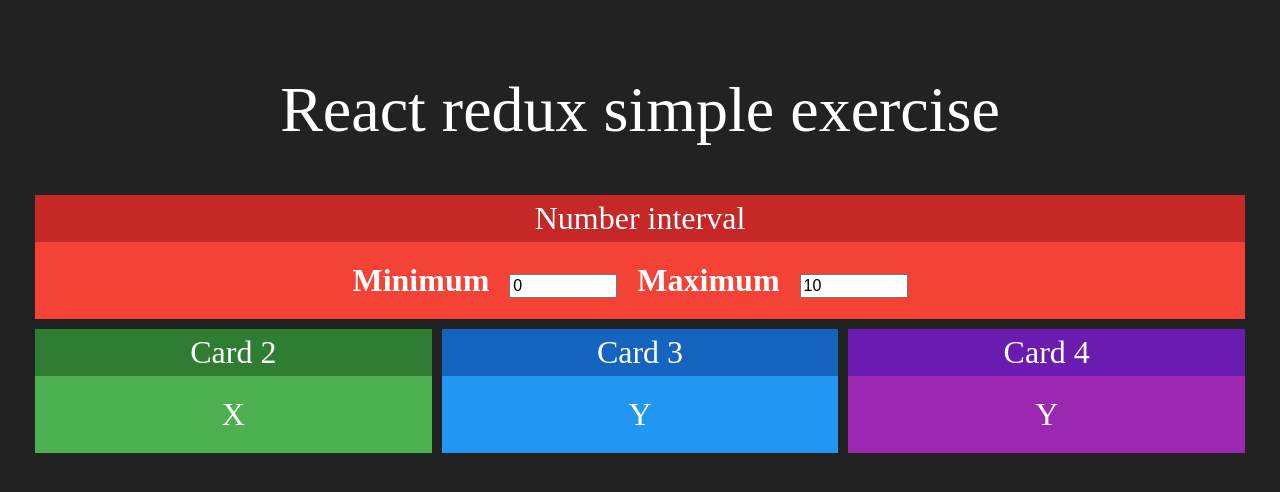
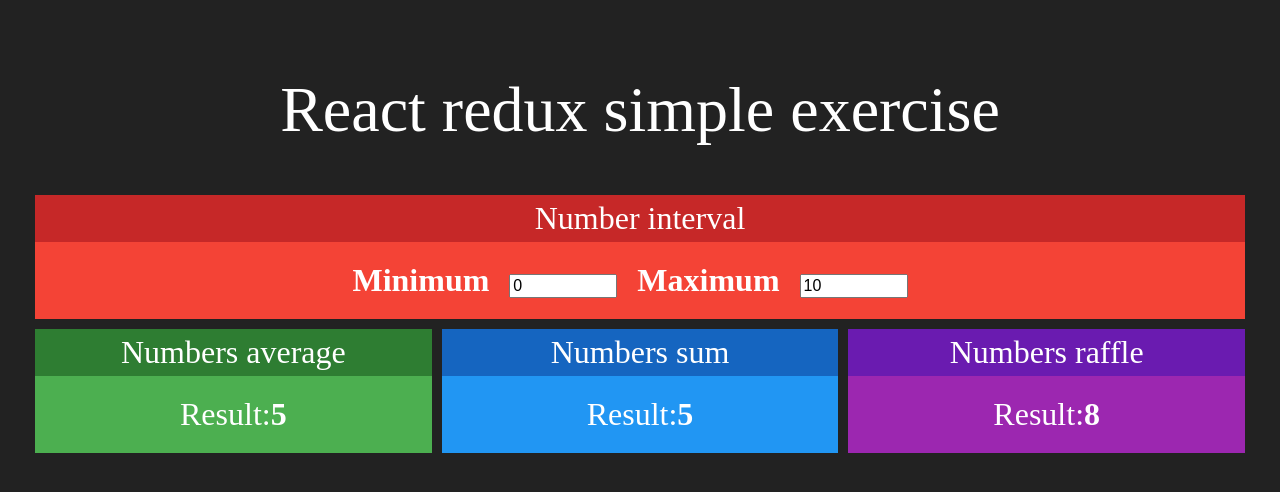
Before and after one commit to LeandroRezendeCoutinho/redux-simple, a React (Create React App) app: page / in a window 1280 px wide. Shown: the top 492 px of the page. Built offline with nearby package versions, Linux system fonts and the light colour scheme.

Commit message:
add: other components based on card component

```diff
--- a/src/App.js
+++ b/src/App.js
@@ -1,18 +1,20 @@
 import './App.css';
-import Card from "./components/Card";
 import Interval from "./components/Interval";
+import Average from "./components/Average";
+import Sum from "./components/Sum";
+import Raffle from "./components/Raffle";
 
 function App() {
   return (
     <div className="App">
       <h1>React redux simple exercise</h1>
       <div className='line'>
-        <Interval title='Number interval'></Interval>
+        <Interval></Interval>
       </div>
       <div className='line'>
-        <Card title="Card 2" green>X</Card>
-        <Card title="Card 3" blue>Y</Card>
-        <Card title="Card 4" purple>Y</Card>
+        <Average></Average>
+        <Sum></Sum>
+        <Raffle></Raffle>
       </div>
     </div>
   );
--- /dev/null
+++ b/src/components/Average.jsx
@@ -0,0 +1,17 @@
+import "./Interval.css"
+import React from "react"
+import Card from "./Card";
+
+// eslint-disable-next-line import/no-anonymous-default-export
+export default props => {
+  return (
+    <Card title='Numbers average' green>
+      <div>
+        <span>
+          <span>Result:</span>
+          <strong>5</strong>
+        </span>
+      </div>
+    </Card>
+  )
+}
--- /dev/null
+++ b/src/components/Raffle.jsx
@@ -0,0 +1,17 @@
+import "./Interval.css"
+import React from "react"
+import Card from "./Card";
+
+// eslint-disable-next-line import/no-anonymous-default-export
+export default props => {
+  return (
+    <Card title='Numbers raffle' purple>
+      <div>
+        <span>
+          <span>Result:</span>
+          <strong>8</strong>
+        </span>
+      </div>
+    </Card>
+  )
+}
--- /dev/null
+++ b/src/components/Sum.jsx
@@ -0,0 +1,17 @@
+import "./Interval.css"
+import React from "react"
+import Card from "./Card";
+
+// eslint-disable-next-line import/no-anonymous-default-export
+export default props => {
+  return (
+    <Card title='Numbers sum' blue>
+      <div>
+        <span>
+          <span>Result:</span>
+          <strong>5</strong>
+        </span>
+      </div>
+    </Card>
+  )
+}
```
